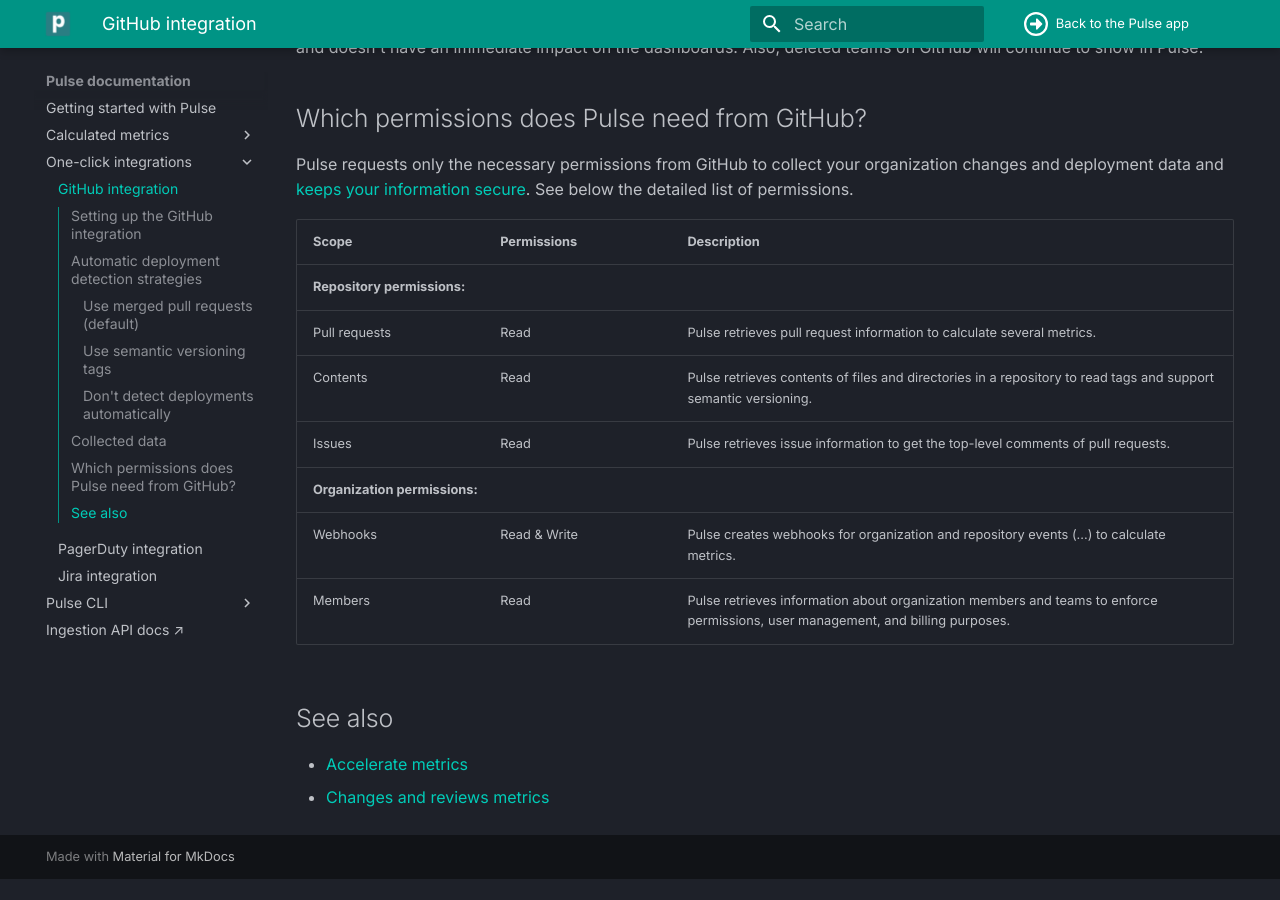
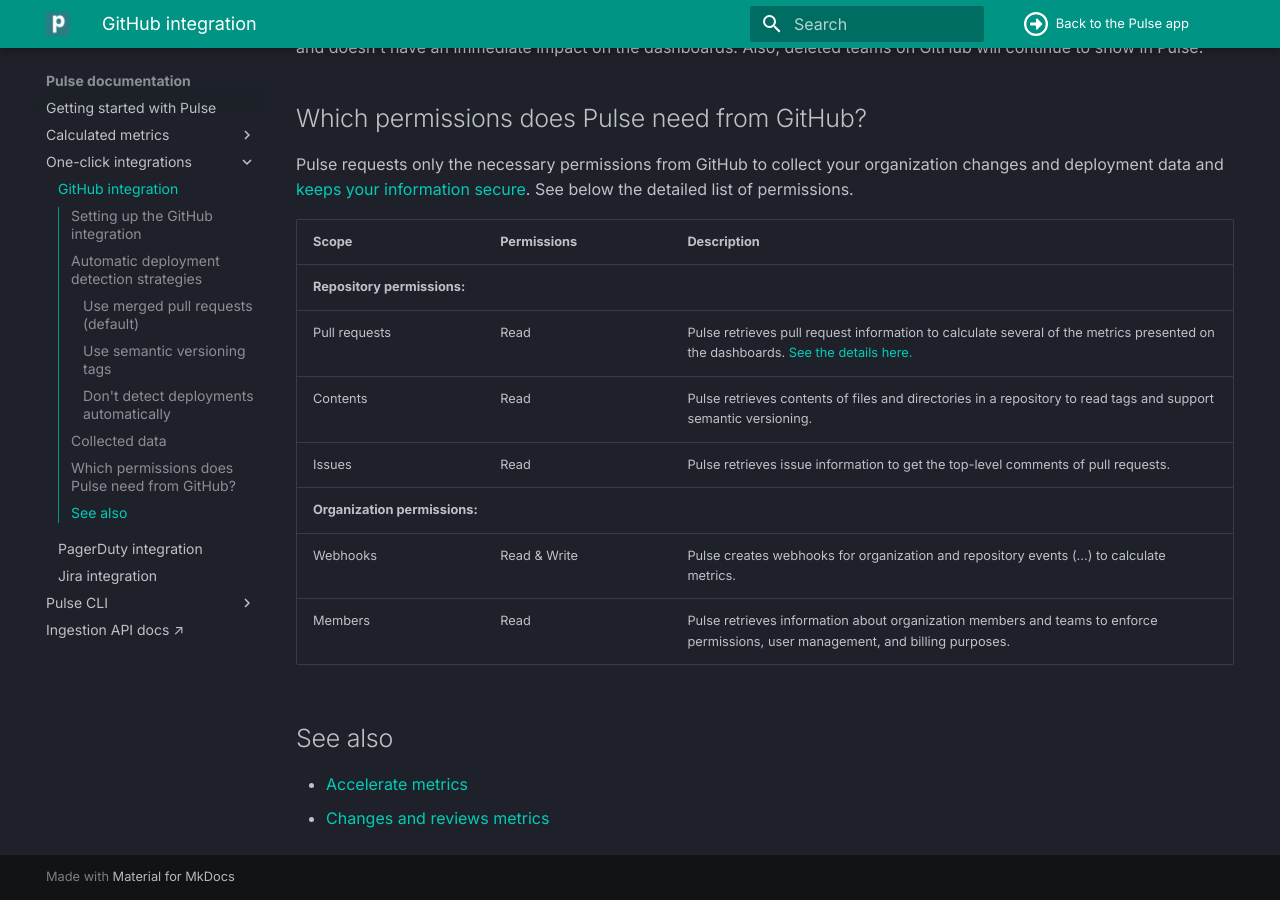
Before and after one commit to codacy/pulse-user-docs, an MkDocs documentation site: the page built from docs/one-click-integrations/github-integration.md, in a window 1280 px wide and 900 px high, scrolled down 4500 px. Built offline with MkDocs 1.6.1 and Material for MkDocs 9.7.7, drawn with Linux system fonts in a browser that asks for light colours; before the commit the page ends 5379 px from its top, so only the background shows below that.

Commit message:
clean: Add link to the metrics details

```diff
--- a/docs/one-click-integrations/github-integration.md
+++ b/docs/one-click-integrations/github-integration.md
@@ -163,7 +163,7 @@
     <tr>
       <td>Pull requests</td>
       <td>Read</td>
-      <td>Pulse retrieves pull request information to calculate several metrics.</td>
+      <td>Pulse retrieves pull request information to calculate several of the metrics presented on the dashboards. <a href="#collected-data"> See the details here.</a></td>
     </tr>
     <tr>
       <td>Contents</td>
```
